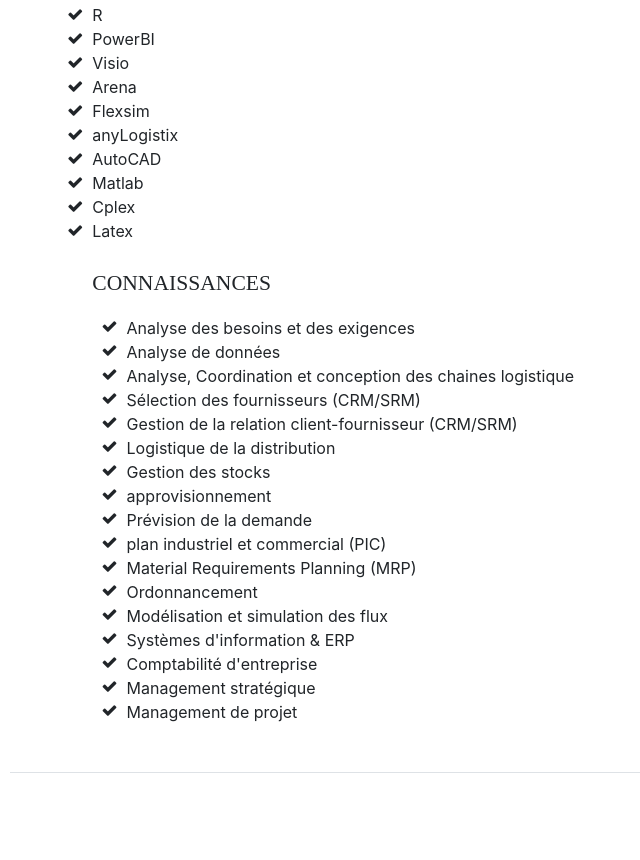
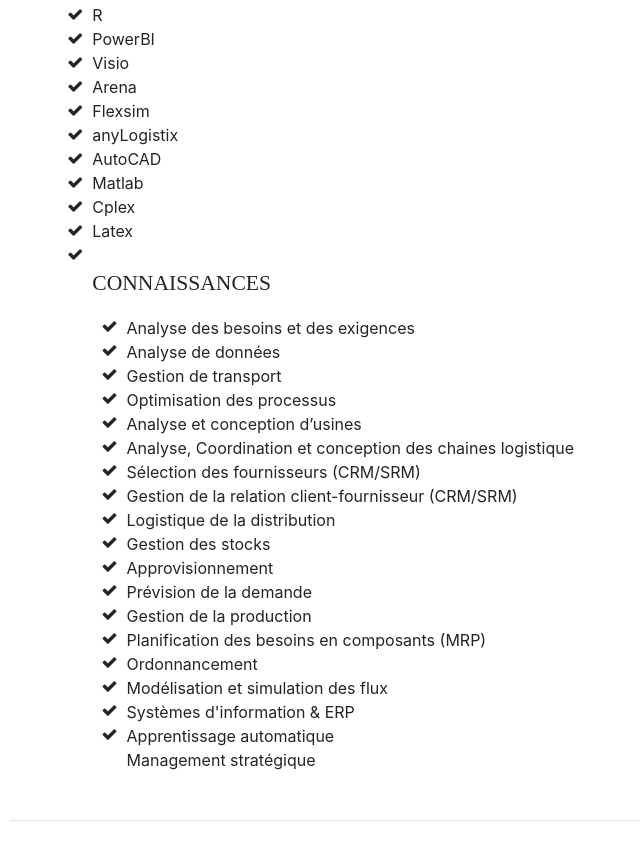
Before and after one commit to ZiedTorkhani/ZiedTorkhani, a website with bundled scripts: page index.html in a window 1280 px wide. Shown: the part 5012-5872 px from the top of the page, without its empty margins (262-902 px from the left). Built offline with nearby package versions, Linux system fonts and the light colour scheme; a web font is replaced by a local one.

Commit message:
Update index.html

```diff
--- a/index.html
+++ b/index.html
@@ -394,6 +394,17 @@
               <i class="fa-li fa fa-check"></i>
              <li> Analyse de données</li>
 
+            <li>
+              <i class="fa-li fa fa-check"></i>
+             <li> Gestion de transport</li>
+
+             <li>
+              <i class="fa-li fa fa-check"></i>
+             <li> Optimisation des processus</li>
+
+             <li>
+              <i class="fa-li fa fa-check"></i>
+             <li> Analyse et conception d’usines </li>
 
               <li>
               <i class="fa-li fa fa-check"></i>
@@ -408,7 +419,7 @@
               Gestion de la relation client-fournisseur (CRM/SRM) </li>
             <li>
 
-        <li>
+            <li>
               <i class="fa-li fa fa-check"></i>
               Logistique de la distribution </li>
             <li>
@@ -418,19 +429,21 @@
               Gestion des stocks</li>
             <li>
               <i class="fa-li fa fa-check"></i>
-              approvisionnement</li>
+              Approvisionnement</li>
             <li>
                 <li>
               <i class="fa-li fa fa-check"></i>
               Prévision de la demande </li>
             <li>
-                <li>
+
+             <li>
               <i class="fa-li fa fa-check"></i>
-              plan industriel et commercial (PIC)</li>
+             <li> Gestion de la production </li>
+
+
             <li>
-                <li>
               <i class="fa-li fa fa-check"></i>
-              Material Requirements Planning (MRP)</li>
+              Planification des besoins en composants (MRP)</li>
             <li>
                 <li>
               <i class="fa-li fa fa-check"></i>
@@ -442,21 +455,20 @@
               Modélisation et simulation des flux</li>
             <li>
             <li>
-                <li>
+
+            <li>
               <i class="fa-li fa fa-check"></i>
              Systèmes d'information & ERP </li>
             <li>
 
 
-              <i class="fa-li fa fa-check"></i>
-              Comptabilité d'entreprise</li>
             <li>
               <i class="fa-li fa fa-check"></i>
+             <li> Apprentissage automatique </li>
+
+              <i class="fa-li fa fa-check"></i>
               Management stratégique</li>
-            <li>
-              <i class="fa-li fa fa-check"></i>
 
-Management de projet </li>
           </ul>
         </div>
       </section>
```
